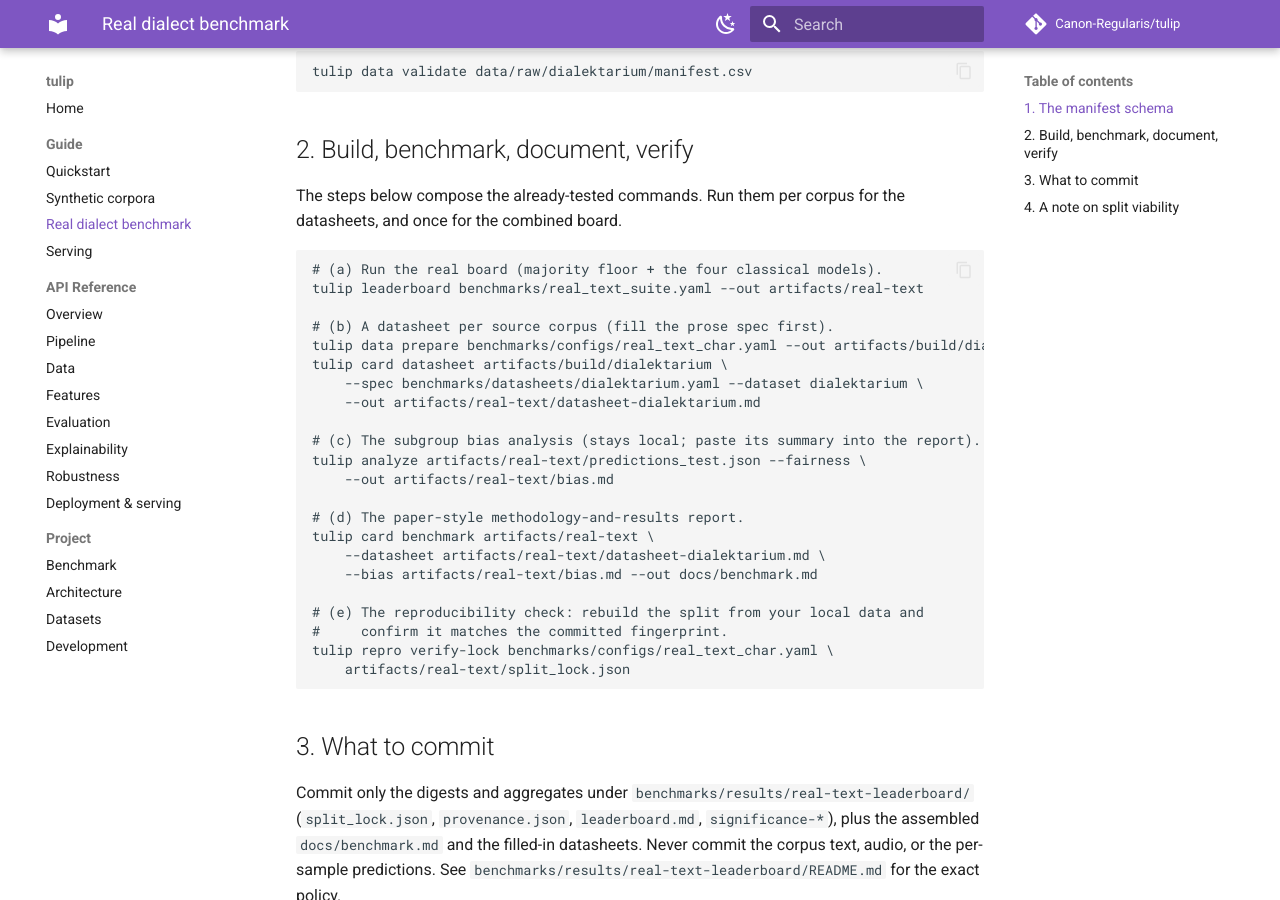
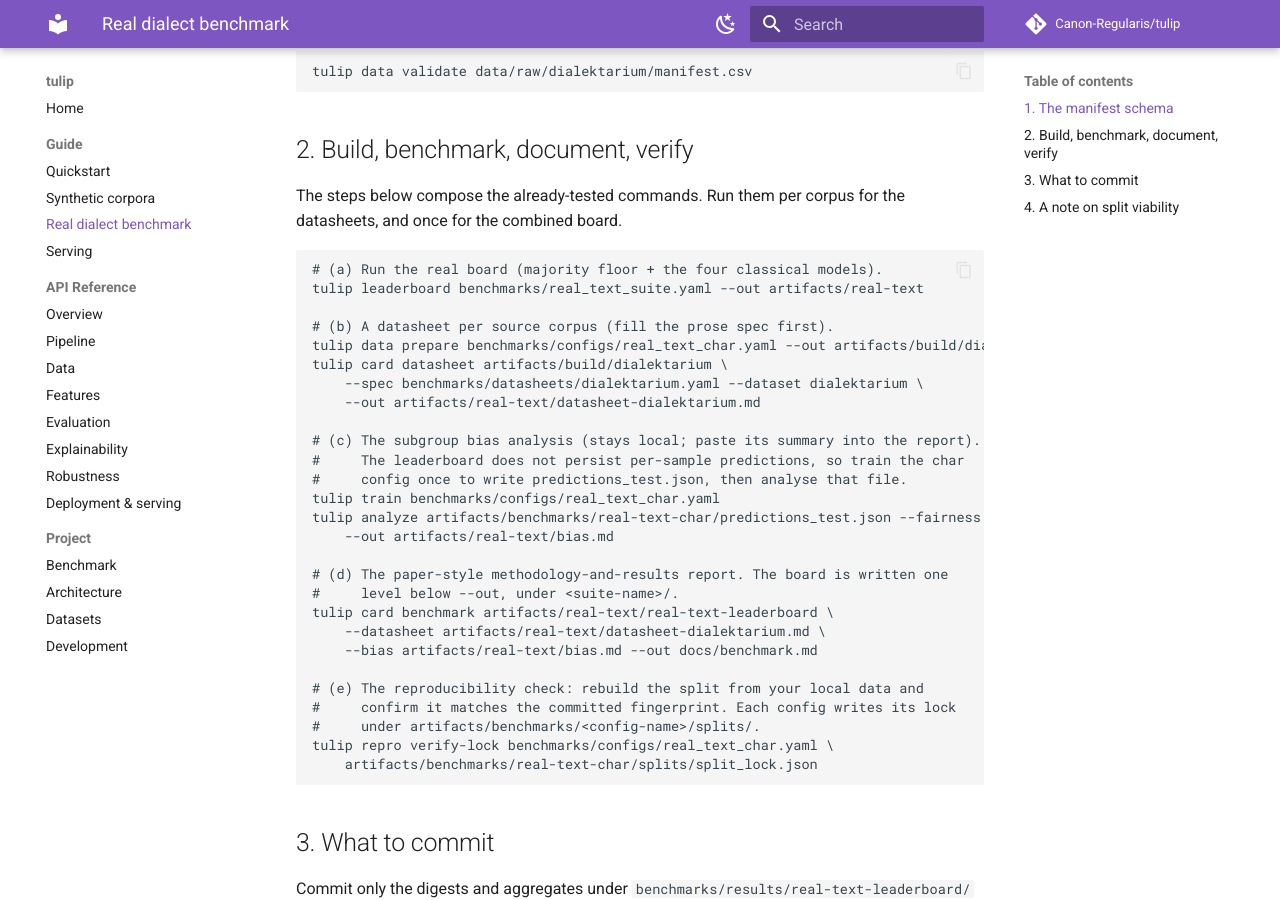
Before and after one commit to Canon-Regularis/tulip, an MkDocs documentation site: the page built from docs/guide/real-corpus.md, in a window 1280 px wide and 900 px high, scrolled down 895 px. Built offline with MkDocs 1.6.1 and Material for MkDocs 9.7.7, drawn with Linux system fonts in a browser that asks for light colours; comment, search, counter and statistics services are not loaded.

Commit message:
docs: correct the real-benchmark runbook and pre-fill datasheet stubs

````diff
--- a/docs/guide/real-corpus.md
+++ b/docs/guide/real-corpus.md
@@ -46,18 +46,23 @@ tulip card datasheet artifacts/build/dialektarium \
     --out artifacts/real-text/datasheet-dialektarium.md
 
 # (c) The subgroup bias analysis (stays local; paste its summary into the report).
-tulip analyze artifacts/real-text/predictions_test.json --fairness \
+#     The leaderboard does not persist per-sample predictions, so train the char
+#     config once to write predictions_test.json, then analyse that file.
+tulip train benchmarks/configs/real_text_char.yaml
+tulip analyze artifacts/benchmarks/real-text-char/predictions_test.json --fairness \
     --out artifacts/real-text/bias.md
 
-# (d) The paper-style methodology-and-results report.
-tulip card benchmark artifacts/real-text \
+# (d) The paper-style methodology-and-results report. The board is written one
+#     level below --out, under <suite-name>/.
+tulip card benchmark artifacts/real-text/real-text-leaderboard \
     --datasheet artifacts/real-text/datasheet-dialektarium.md \
     --bias artifacts/real-text/bias.md --out docs/benchmark.md
 
 # (e) The reproducibility check: rebuild the split from your local data and
-#     confirm it matches the committed fingerprint.
+#     confirm it matches the committed fingerprint. Each config writes its lock
+#     under artifacts/benchmarks/<config-name>/splits/.
 tulip repro verify-lock benchmarks/configs/real_text_char.yaml \
-    artifacts/real-text/split_lock.json
+    artifacts/benchmarks/real-text-char/splits/split_lock.json
 ```
 
 ## 3. What to commit
````
Also changed, not shown: benchmarks/results/real-text-leaderboard/README.md (+4 -3 lines), 2 other files.
